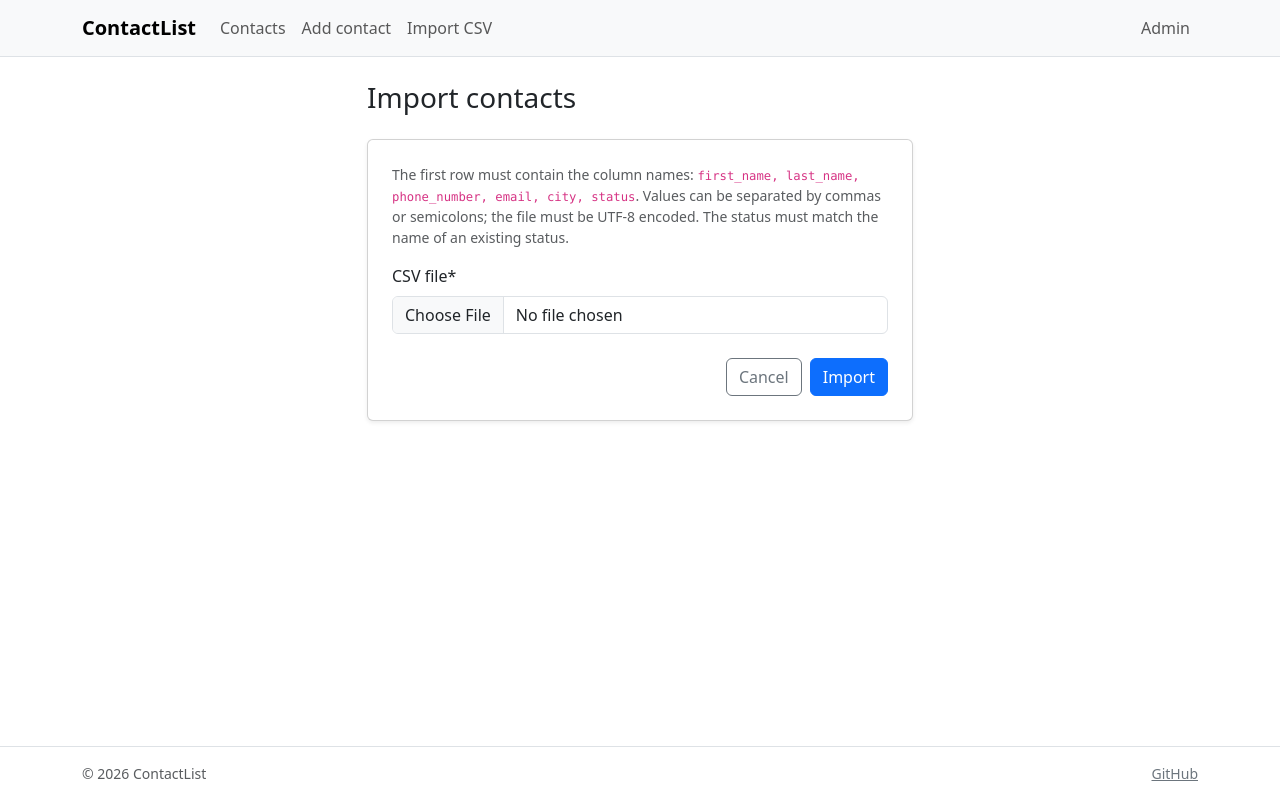
After one commit to iventspl/contactlistapp, a Django app: page /import/ in a window 1280 px wide. The commit adds this page. Run offline with Django 5.2, Linux system fonts and the light colour scheme; some libraries are stand-ins or nearby versions.

Commit message:
Add CSV import

```diff
--- /dev/null
+++ b/contacts/csv_import.py
@@ -0,0 +1,67 @@
+import csv
+import io
+
+from .forms import ContactForm
+from .models import ContactStatus
+
+REQUIRED_COLUMNS = ["first_name", "last_name", "phone_number", "email", "city", "status"]
+
+
+class CsvImportError(Exception):
+    """Raised when the file as cannot be processed (encoding, missing columns)"""
+
+
+def import_contacts(file):
+    """Create contacts from an uploaded CSV file.
+
+    Valid rows are saved and invalid rows are skipped.
+    Returns (imported_count, errors), where errors is a list of (line_number, message).
+    """
+    reader = _read_csv(file)
+    missing_columns = [column for column in REQUIRED_COLUMNS if column not in reader.fieldnames]
+    if missing_columns:
+        raise CsvImportError(f"Missing columns: {', '.join(missing_columns)}.")
+
+    # One query for all statuses instead of one per row.
+    statuses = {status.status.casefold(): status.pk for status in ContactStatus.objects.all()}
+
+    imported_count = 0
+    errors = []
+    for row in reader:
+        data = {column: (row[column] or "").strip() for column in REQUIRED_COLUMNS}
+
+        status_name = data["status"]
+        data["status"] = statuses.get(status_name.casefold())
+        if data["status"] is None:
+            errors.append((reader.line_num, f"Unknown status '{status_name}'."))
+            continue
+
+        form = ContactForm(data)
+        if not form.is_valid():
+            errors.append((reader.line_num, _format_form_errors(form)))
+            continue
+
+        form.save()
+        imported_count += 1
+
+    return imported_count, errors
+
+
+def _read_csv(file):
+    try:
+        text = file.read().decode("utf-8-sig")
+    except UnicodeDecodeError:
+        raise CsvImportError("The file must be UTF-8 encoded (in Excel: Save as 'CSV UTF-8').")
+
+    try:
+        dialect = csv.Sniffer().sniff(text[:2048], delimiters=",;")
+    except csv.Error:
+        dialect = csv.excel
+
+    reader = csv.DictReader(io.StringIO(text), dialect=dialect)
+    reader.fieldnames = [name.strip() for name in reader.fieldnames or []]
+    return reader
+
+
+def _format_form_errors(form):
+    return "; ".join(f"{field}: {' '.join(messages)}" for field, messages in form.errors.items())
--- a/contacts/forms.py
+++ b/contacts/forms.py
@@ -1,7 +1,24 @@
-from django.forms import ModelForm
+from django import forms
+
 from .models import Contact
 
-class ContactForm(ModelForm):
+MAX_CSV_SIZE = 1024 * 1024
+
+class ContactForm(forms.ModelForm):
     class Meta:
         model = Contact
         fields = ['first_name', 'last_name', 'phone_number', 'email', 'city', 'status']
+
+
+class CsvImportForm(forms.Form):
+    file = forms.FileField(label="CSV file",
+                           widget=forms.ClearableFileInput(attrs={"accept": ".csv"}),
+                           )
+
+    def clean_file(self):
+        file = self.cleaned_data["file"]
+        if not file.name.lower().endswith(".csv"):
+            raise forms.ValidationError("Please upload a .csv file.")
+        if file.size > MAX_CSV_SIZE:
+            raise forms.ValidationError("The file is too large (max 1 MB).")
+        return file
--- a/contacts/templates/contacts/base.html
+++ b/contacts/templates/contacts/base.html
@@ -28,7 +28,7 @@
                     </li>
                     {% endwith %}
                     <li class="nav-item">
-                        <a class="nav-link" href="#">Import CSV</a>
+                        <a class="nav-link" href="{% url 'contacts:contact_import' %}">Import CSV</a>
                     </li>
                 </ul>
                 <ul class="navbar-nav">
--- /dev/null
+++ b/contacts/templates/contacts/contact_import.html
@@ -0,0 +1,46 @@
+{% extends 'contacts/base.html' %}
+{% load crispy_forms_tags %}
+
+{% block title %}Import contacts · ContactList{% endblock title %}
+
+{% block content %}
+    <div class="row justify-content-center">
+        <div class="col-md-8 col-lg-6">
+            <h1 class="h3 mb-4">Import contacts</h1>
+
+            {% if errors %}
+                <div class="alert alert-warning" role="alert">
+                    <p class="mb-2">
+                        Imported {{ imported_count }} contact{{ imported_count|pluralize }}.
+                        Skipped {{ errors|length }} row{{ errors|length|pluralize }}:
+                    </p>
+                    <ul class="mb-0 small">
+                        {% for line_number, message in errors %}
+                            <li>Line {{ line_number }}: {{ message }}</li>
+                        {% endfor %}
+                    </ul>
+                </div>
+            {% endif %}
+
+            <div class="card shadow-sm">
+                <div class="card-body p-4">
+                    <p class="small text-body-secondary">
+                        The first row must contain the column names:
+                        <code>first_name, last_name, phone_number, email, city, status</code>.
+                        Values can be separated by commas or semicolons; the file must be UTF-8 encoded.
+                        The status must match the name of an existing status.
+                    </p>
+
+                    <form method="post" enctype="multipart/form-data">
+                        {% csrf_token %}
+                        {{ form|crispy }}
+                        <div class="d-flex justify-content-end gap-2 mt-4">
+                            <a href="{% url 'contacts:contacts_list' %}" class="btn btn-outline-secondary">Cancel</a>
+                            <button type="submit" class="btn btn-primary">Import</button>
+                        </div>
+                    </form>
+                </div>
+            </div>
+        </div>
+    </div>
+{% endblock content %}
--- a/contacts/templates/contacts/contact_list.html
+++ b/contacts/templates/contacts/contact_list.html
@@ -7,7 +7,7 @@
             Contacts <span class="badge text-bg-secondary align-middle">{{ contacts|length }}</span>
         </h1>
         <div class="d-flex gap-2">
-            <a class="btn btn-outline-secondary" href="#">Import CSV</a>
+            <a class="btn btn-outline-secondary" href="{% url 'contacts:contact_import' %}">Import CSV</a>
             <a class="btn btn-primary" href="{% url 'contacts:contact_add' %}">Add Contact</a>
         </div>
      </div>
--- a/contacts/urls.py
+++ b/contacts/urls.py
@@ -8,4 +8,5 @@ urlpatterns = [
     path('add/', views.contact_add, name='contact_add'),
     path('<int:pk>/edit/', views.contact_edit, name='contact_edit'),
     path('weather/', views.city_weather, name='city_weather'),
+    path('import/', views.contact_import, name='contact_import'),
 ]
--- a/contacts/views.py
+++ b/contacts/views.py
@@ -5,9 +5,10 @@ from django.contrib import messages
 from django.http import JsonResponse
 from django.shortcuts import render, get_object_or_404, redirect
 from django.views.decorators.http import require_POST, require_GET, require_http_methods
+from .csv_import import CsvImportError, import_contacts
 
 from .models import Contact
-from .forms import ContactForm
+from .forms import ContactForm, CsvImportForm
 from .weather import get_weather_for_city
 
 logger = logging.getLogger(__name__)
@@ -81,3 +82,27 @@ def city_weather(request):
         return JsonResponse({"error": "City not found."}, status=404)
 
     return JsonResponse(weather)
+
+
+@require_http_methods(['POST', 'GET'])
+def contact_import(request):
+    if request.method == 'POST':
+        form = CsvImportForm(request.POST, request.FILES)
+        if form.is_valid():
+            try:
+                imported_count, errors = import_contacts(form.cleaned_data['file'])
+            except CsvImportError as error:
+                form.add_error('file', str(error))
+            else:
+                if not errors:
+                    messages.success(request, f"Imported {imported_count} contacts.")
+                    return redirect('contacts:contacts_list')
+                context = {
+                    'form': CsvImportForm(),
+                    'imported_count': imported_count,
+                    'errors': errors,
+                }
+                return render(request, 'contacts/contact_import.html', context)
+    else:
+        form = CsvImportForm()
+    return render(request, 'contacts/contact_import.html', {'form': form})
```
